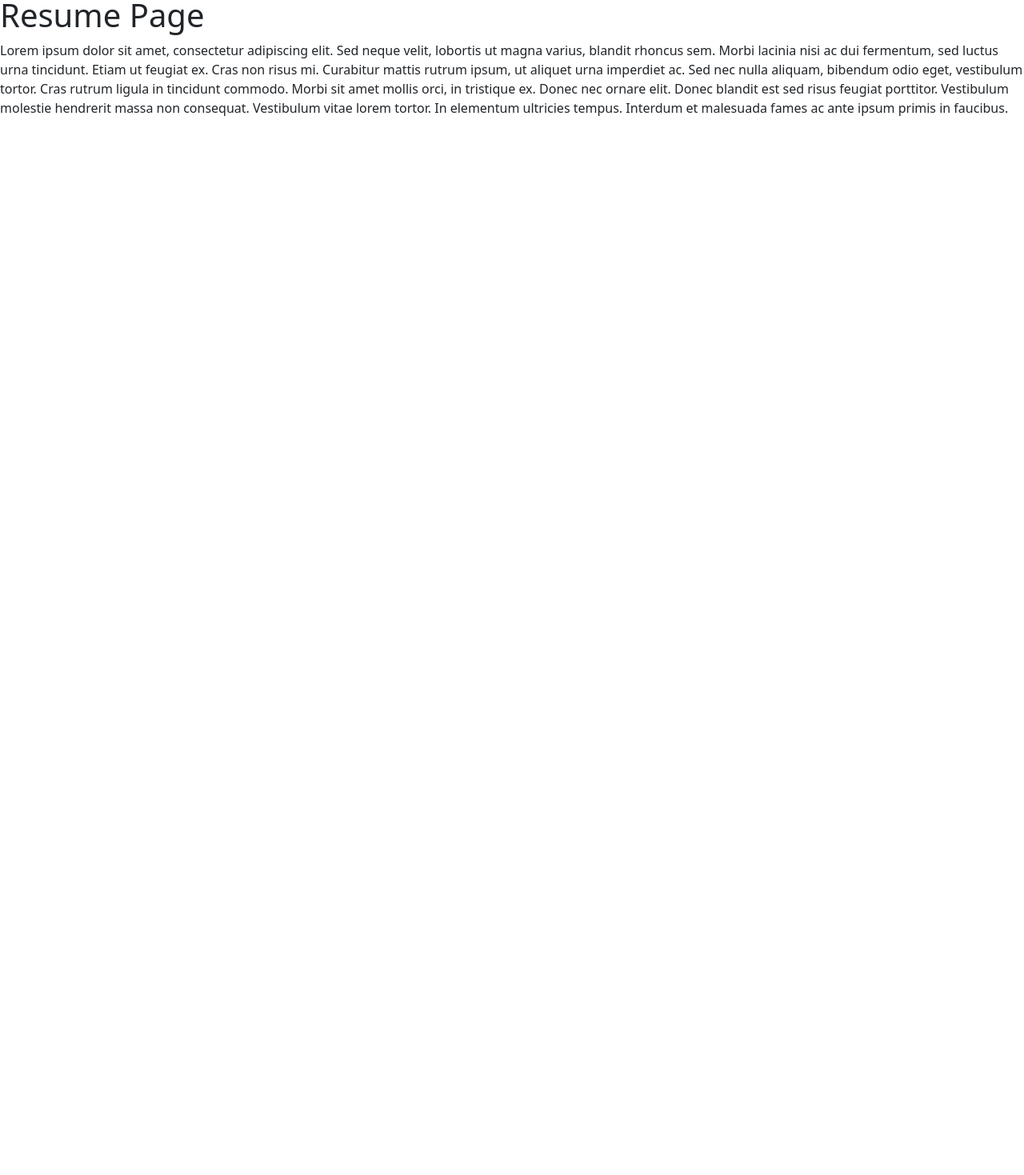
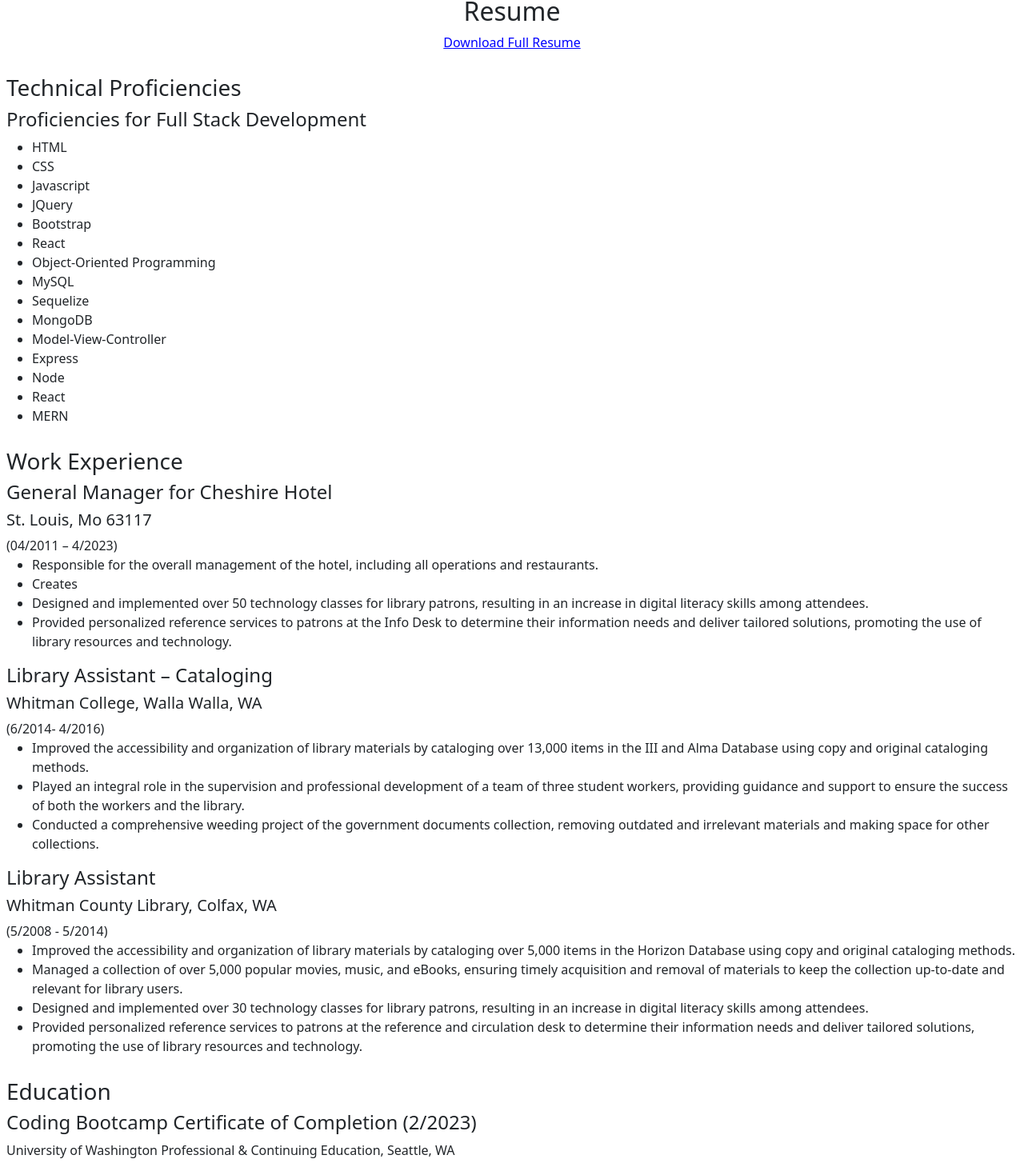
Before and after one commit to tdandino1005/react-tony-portfolio, a React (Create React App) app: page / in a window 1280 px wide. Shown: the part 47-1516 px from the top of the page at 80% size. Before the commit the page ends 800 px from the top, so only its background shows below. Built offline with nearby package versions, Linux system fonts and the light colour scheme.

Commit message:
Added resume information and PDF

```diff
--- a/src/components/pages/Resume.js
+++ b/src/components/pages/Resume.js
@@ -1,20 +1,141 @@
 import React from 'react';
+import ResumeTonyDandino from '../../pdf/Tony_Dandino_Resume.pdf'
+
+
+const styles = {
+  h2: {
+    textAlign: "center",
+  },
+  link: {
+    color: "#0000FF",
+  },
+  space: {
+    paddingLeft: "0.5rem",
+    paddingRight: "0.5rem",
+  },
+  h3: {
+    paddingTop: "0.75rem",
+  },
+};
 
 export default function Resume() {
   return (
-    <div>
-      <h1>Resume Page</h1>
+    <div style={styles.space}>
+      <h2 style={styles.h2}>Resume</h2>
+      <p style={styles.h2}>
+        <a style={styles.link} href={ResumeTonyDandino} download>
+          Download Full Resume
+        </a>
+      </p>
+      <h3 style={styles.h3}>Technical Proficiencies</h3>
       <p>
-        Lorem ipsum dolor sit amet, consectetur adipiscing elit. Sed neque
-        velit, lobortis ut magna varius, blandit rhoncus sem. Morbi lacinia nisi
-        ac dui fermentum, sed luctus urna tincidunt. Etiam ut feugiat ex. Cras
-        non risus mi. Curabitur mattis rutrum ipsum, ut aliquet urna imperdiet
-        ac. Sed nec nulla aliquam, bibendum odio eget, vestibulum tortor. Cras
-        rutrum ligula in tincidunt commodo. Morbi sit amet mollis orci, in
-        tristique ex. Donec nec ornare elit. Donec blandit est sed risus feugiat
-        porttitor. Vestibulum molestie hendrerit massa non consequat. Vestibulum
-        vitae lorem tortor. In elementum ultricies tempus. Interdum et malesuada
-        fames ac ante ipsum primis in faucibus.
+        <h4>Proficiencies for Full Stack Development</h4>
+        <ul>
+          <li>HTML</li>
+          <li>CSS</li>
+          <li>Javascript</li>
+          <li>JQuery</li>
+          <li>Bootstrap</li>
+          <li>React</li>
+          <li>Object-Oriented Programming</li>
+          <li>MySQL</li>
+          <li>Sequelize</li>
+          <li>MongoDB</li>
+          <li>Model-View-Controller</li>
+          <li>Express</li>
+          <li>Node</li>
+          <li>React</li>
+          <li>MERN</li>
+        </ul>
+      </p>
+      <h3 style={styles.h3}>Work Experience</h3>
+      <p>
+        <h4>General Manager for Cheshire Hotel</h4>
+        <h5>St. Louis, Mo 63117</h5>
+        (04/2011 – 4/2023)
+        <ul>
+          <li>
+            Responsible for the overall management of the hotel, including all operations and restaurants.
+          </li>
+          <li>
+            Creates
+          </li>
+          <li>
+            Designed and implemented over 50 technology classes for library
+            patrons, resulting in an increase in digital literacy skills among
+            attendees.
+          </li>
+          <li>
+            Provided personalized reference services to patrons at the Info Desk
+            to determine their information needs and deliver tailored solutions,
+            promoting the use of library resources and technology.
+          </li>
+        </ul>
+      </p>
+      <p>
+        <h4>Library Assistant – Cataloging</h4>
+        <h5>Whitman College, Walla Walla, WA</h5>
+        (6/2014- 4/2016)
+        <ul>
+          <li>
+            Improved the accessibility and organization of library materials by
+            cataloging over 13,000 items in the III and Alma Database using copy
+            and original cataloging methods.
+          </li>
+          <li>
+            Played an integral role in the supervision and professional
+            development of a team of three student workers, providing guidance
+            and support to ensure the success of both the workers and the
+            library.
+          </li>
+          <li>
+            Conducted a comprehensive weeding project of the government
+            documents collection, removing outdated and irrelevant materials and
+            making space for other collections.
+          </li>
+        </ul>
+      </p>
+      <p>
+        <h4>Library Assistant</h4>
+        <h5>Whitman County Library, Colfax, WA</h5>
+        (5/2008 - 5/2014)
+        <ul>
+          <li>
+            Improved the accessibility and organization of library materials by
+            cataloging over 5,000 items in the Horizon Database using copy and
+            original cataloging methods.
+          </li>
+          <li>
+            Managed a collection of over 5,000 popular movies, music, and
+            eBooks, ensuring timely acquisition and removal of materials to keep
+            the collection up-to-date and relevant for library users.
+          </li>
+          <li>
+            Designed and implemented over 30 technology classes for library
+            patrons, resulting in an increase in digital literacy skills among
+            attendees.
+          </li>
+          <li>
+            Provided personalized reference services to patrons at the reference
+            and circulation desk to determine their information needs and
+            deliver tailored solutions, promoting the use of library resources
+            and technology.
+          </li>
+        </ul>
+      </p>
+      <h3 style={styles.h3}>Education</h3>
+      <p>
+        <h4>Coding Bootcamp Certificate of Completion (2/2023)</h4>
+        University of Washington Professional & Continuing Education, Seattle,
+        WA
+      </p>
+      <p>
+        <h4>Master of Library and Information Science (5/2014)</h4>
+        San José State University, San José, CA
+      </p>
+      <p>
+        <h4>Bachelor of Arts in Literature (3/2008)</h4>
+        The Evergreen State College, Olympia, WA
       </p>
     </div>
   );
```
Also changed, not shown: 1 other file (tests, documents, lock files or other folders).
